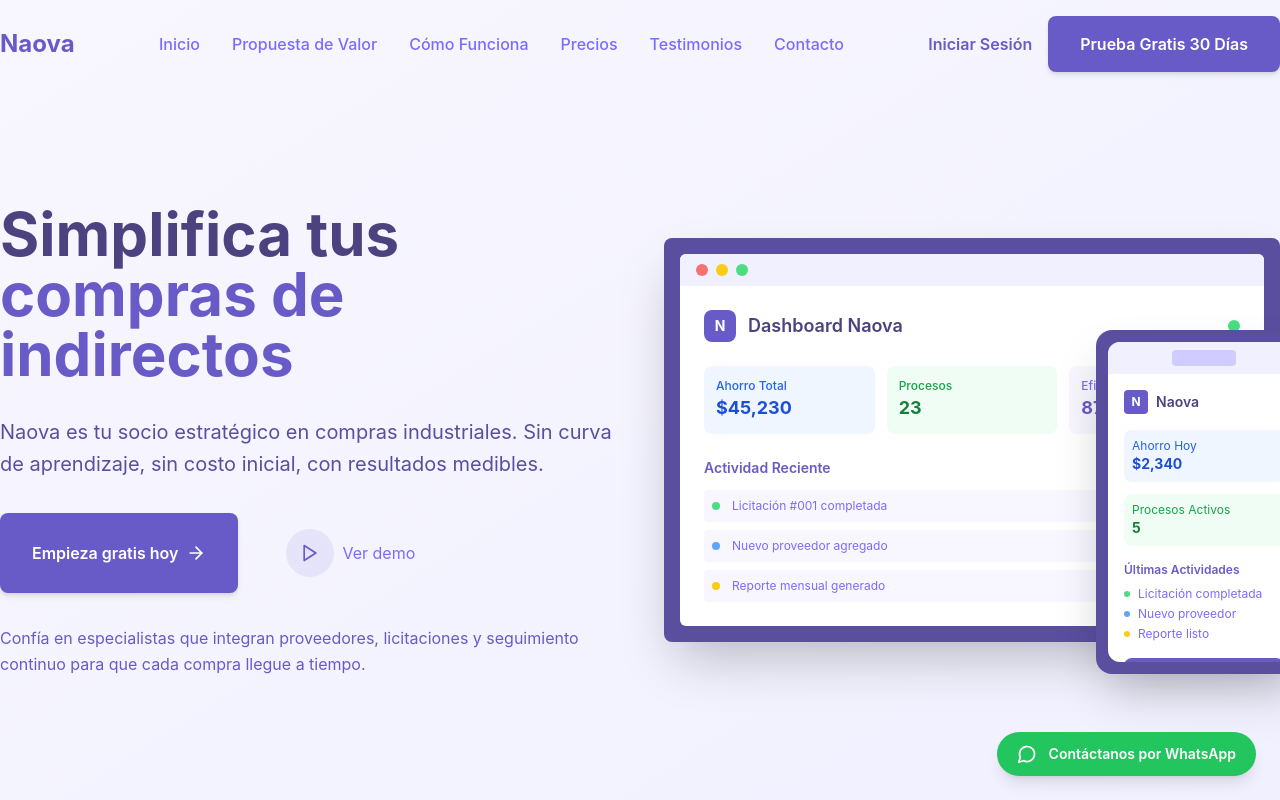
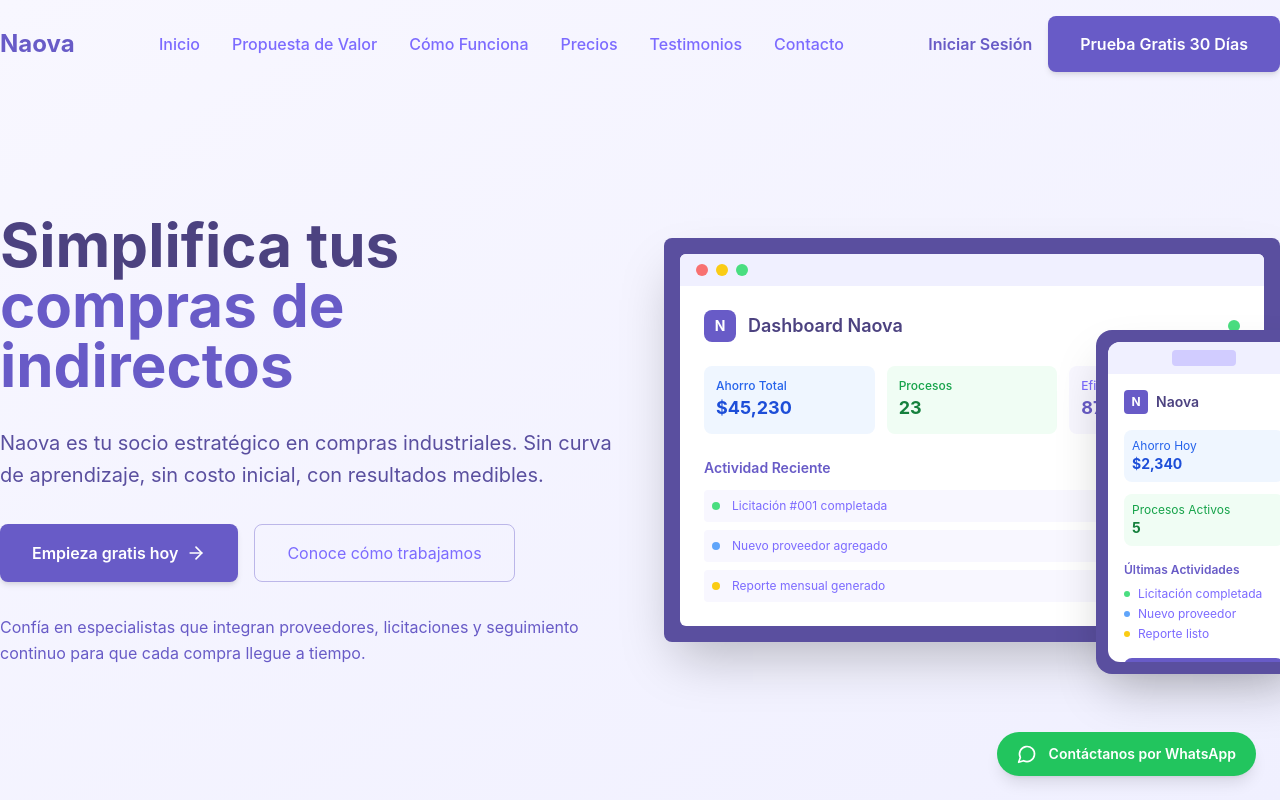
Before and after one commit to victor-4502/naova_mvp, a Next.js app: page / in a window 1280 px wide. Shown: the top 800 px of the page. Built offline with nearby package versions, Linux system fonts and the light colour scheme.

Commit message:
Actualiza CTA de hero y botones finales

```diff
--- a/components/FinalCTA.tsx
+++ b/components/FinalCTA.tsx
@@ -82,7 +82,9 @@
             <motion.a
               whileHover={{ scale: 1.05 }}
               whileTap={{ scale: 0.95 }}
-              href="mailto:contacto@naova.com.mx?subject=Quiero%20hablar%20con%20un%20experto%20de%20Naova"
+              href="https://wa.me/message/UP7NK5BPILPCC1?text=Hola%20Naova%20quiero%20una%20prueba%20gratis"
+              target="_blank"
+              rel="noreferrer"
               className="bg-white/10 backdrop-blur-sm text-white border-2 border-white/30 px-8 py-4 rounded-lg font-semibold hover:bg-white/20 transition-all duration-300 text-lg"
             >
               Hablar con un experto
--- a/components/Hero.tsx
+++ b/components/Hero.tsx
@@ -1,7 +1,7 @@
 'use client'
 
 import { motion } from 'framer-motion'
-import { ArrowRight, Play } from 'lucide-react'
+import { ArrowRight } from 'lucide-react'
 
 const Hero = () => {
   const scrollToSection = (sectionId: string) => {
@@ -61,12 +61,10 @@
               <motion.button
                 whileHover={{ scale: 1.05 }}
                 whileTap={{ scale: 0.95 }}
-                className="flex items-center justify-center gap-2 px-8 py-4 text-gray-600 hover:text-primary transition-colors duration-300"
+                onClick={() => scrollToSection('pricing')}
+                className="flex items-center justify-center gap-2 px-8 py-4 text-gray-600 hover:text-primary transition-colors duration-300 border border-primary/40 rounded-lg"
               >
-                <div className="w-12 h-12 bg-primary/10 rounded-full flex items-center justify-center">
-                  <Play className="h-5 w-5 text-primary" />
-                </div>
-                Ver demo
+                Conoce cómo trabajamos
               </motion.button>
             </motion.div>
 
```
